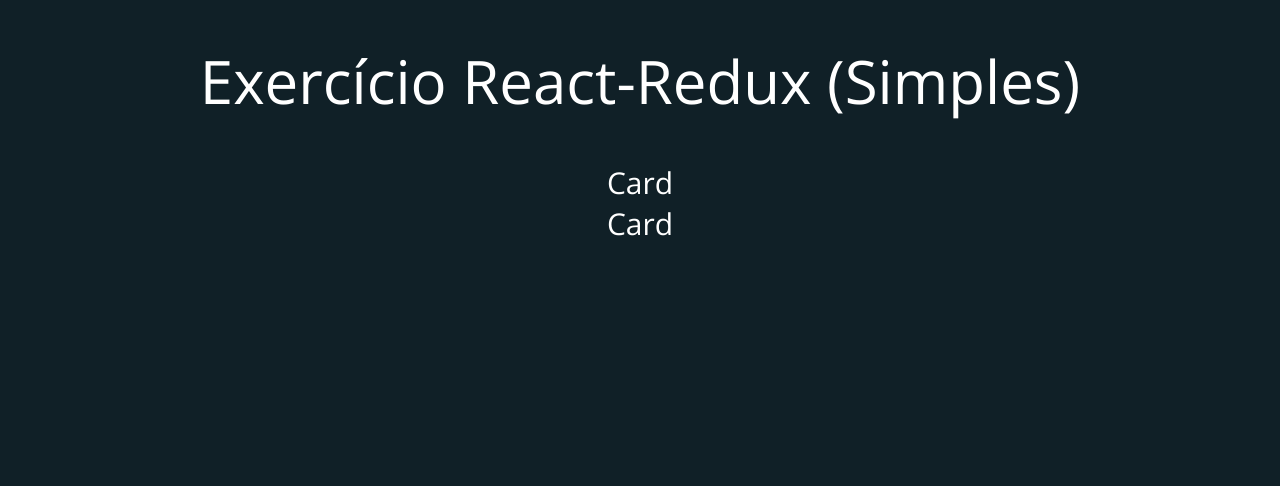
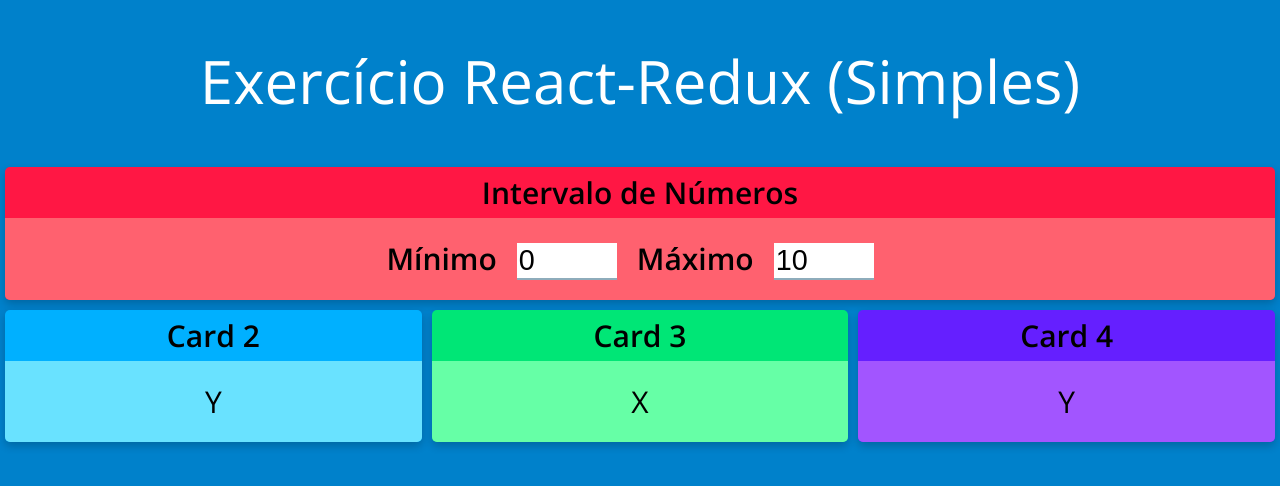
Before and after one commit to edilson-rodrigues/redux-simples, a React (Create React App) app: page / in a window 1280 px wide. Shown: the top 486 px of the page. Built offline with nearby package versions, Linux system fonts and the light colour scheme.

Commit message:
component card e intervalo

```diff
--- a/package.json
+++ b/package.json
@@ -2,6 +2,7 @@
   "name": "redux-simples",
   "version": "0.1.0",
   "private": true,
+  "license": "MIT",
   "dependencies": {
     "@testing-library/jest-dom": "^5.11.4",
     "@testing-library/react": "^11.1.0",
--- a/public/index.html
+++ b/public/index.html
@@ -1,5 +1,5 @@
 <!DOCTYPE html>
-<html lang="en">
+<html lang="pt-br">
 
 <head>
   <meta charset="utf-8" />
--- a/src/App.js
+++ b/src/App.js
@@ -1,18 +1,29 @@
 
 import Card from './components/Card/'
-import { AppStyle, TitleApp, FlexRow } from './AppStyle'
+import AppStyle from './AppStyle'
+import Intervalo from './components/Intervalo'
+
+const card_color = {
+  red: "red",
+  blue: "blue",
+  green: "green",
+  purple: "purple"
+}
+
 
 const App = () => (
   <AppStyle>
-    <TitleApp>
+    <AppStyle.Title>
       Exercício React-Redux (Simples)
-    </TitleApp>
-    <FlexRow>
-      <Card />
-    </FlexRow>
-    <FlexRow>
-      <Card />
-    </FlexRow>
+    </AppStyle.Title>
+    <AppStyle.Row>
+      <Intervalo />
+    </AppStyle.Row>
+    <AppStyle.Row>
+      <Card title="Card 2" color={card_color.blue}>Y</Card>
+      <Card title="Card 3" color={card_color.green}>X</Card>
+      <Card title="Card 4" color={card_color.purple}>Y</Card>
+    </AppStyle.Row>
   </AppStyle>
 );
 
--- a/src/AppStyle.js
+++ b/src/AppStyle.js
@@ -1,15 +1,17 @@
 import styled from 'styled-components'
 
-export const AppStyle = styled.div`
+const AppStyle = styled.div`
 display: flex;
 flex-direction: column;
-align-items: center;
+text-align: center;
 `
 
-export const TitleApp = styled.h1`
+AppStyle.Title = styled.h1`
 font-weight: 200;
 `
 
-export const FlexRow = styled.div`
+AppStyle.Row = styled.div`
 display: flex;
 `
+
+export default AppStyle;
--- a/src/GlobalStyles.js
+++ b/src/GlobalStyles.js
@@ -7,7 +7,7 @@
   body {
     margin: 0;
     padding: 0;
-    background-color: #102027;
+    background-color: #0081cb;
     font-family: 'Open Sans', sans-serif;
     font-size: 30px;
     color: #fff;
--- a/src/components/Card/Card.jsx
+++ b/src/components/Card/Card.jsx
@@ -1,5 +1,16 @@
 import React from "react";
+import CardStyle from "./CardStyle";
 
-const Card = () => <div>Card</div>;
+const Card = (props) => {
+	const { title, children, color } = props;
+	return (
+		<CardStyle color={color}>
+			<CardStyle.Header>
+				<CardStyle.Title>{title}</CardStyle.Title>
+			</CardStyle.Header>
+			<CardStyle.Content color={`${color}-light`}>{children}</CardStyle.Content>
+		</CardStyle>
+	);
+};
 
 export default Card;
--- /dev/null
+++ b/src/components/Card/CardStyle.js
@@ -0,0 +1,62 @@
+import styled from 'styled-components';
+
+const handleColorType = color => {
+  switch (color) {
+    case "red":
+      return "#ff1744";
+
+    case "red-light":
+      return "#ff616f";
+
+    case "blue":
+      return "#00b0ff";
+
+    case "blue-light":
+      return "#69e2ff";
+
+    case "green":
+      return "#00e676";
+
+    case "green-light":
+      return "#66ffa6";
+
+    case "purple":
+      return "#651fff";
+
+    case "purple-light":
+      return "#a255ff";
+
+    default:
+      return "#000000";
+  }
+};
+
+const CardStyle = styled.div`
+  flex: 1;
+  display: flex;
+  flex-direction: column;
+  margin: 5px;
+  background-color: ${({ color }) => handleColorType(color)};
+  box-shadow: 0 4px 8px 0 rgba(0,0,0,0.2);
+  border-radius: 5px; /* 5px rounded corners */
+`
+CardStyle.Header = styled.header`
+  display: flex;
+  justify-content: center;
+  color: ${({ color }) => handleColorType(color)};
+  border-radius: 5px 5px 0 0;
+`
+CardStyle.Title = styled.div`
+  flex: 1;
+  padding: 5px;
+  font-weight: bold;
+`
+CardStyle.Content = styled.div`
+  padding: 20px;
+  background-color: ${({ color }) => handleColorType(color)};
+  color: #000000;
+  border-radius: 0 0 5px 5px;
+`
+
+
+export default CardStyle;
--- /dev/null
+++ b/src/components/Intervalo/Intervalo.jsx
@@ -0,0 +1,40 @@
+import React from "react";
+
+import IntervaloStyle from "./IntervaloStyle";
+import Card from "../Card";
+
+const card_color = {
+	red: "red",
+	blue: "blue",
+	green: "green",
+	purple: "purple",
+};
+
+const Intervalo = () => (
+	<Card title="Intervalo de Números" color={card_color.red}>
+		<span>
+			<IntervaloStyle.Strong>
+				Mínimo
+				<IntervaloStyle.Input
+					type="number"
+					name="number"
+					id=""
+					value={0}
+					readonly
+				/>
+			</IntervaloStyle.Strong>
+			<IntervaloStyle.Strong>
+				Máximo
+				<IntervaloStyle.Input
+					type="number"
+					name="number"
+					id=""
+					value={10}
+					readonly
+				/>
+			</IntervaloStyle.Strong>
+		</span>
+	</Card>
+);
+
+export default Intervalo;
--- /dev/null
+++ b/src/components/Intervalo/IntervaloStyle.js
@@ -0,0 +1,21 @@
+import styled from 'styled-components';
+
+const IntervaloStyle = styled.div`
+
+`
+IntervaloStyle.Strong = styled.strong`
+
+`
+
+IntervaloStyle.Input = styled.input`
+  font-size: 1.8rem;
+  border: none;
+  border-bottom: 2px solid #8eacbb;
+  outline: none;
+  transition: .2s ease-in-out;
+  box-sizing: border-box;
+  margin: 0 20px 0 20px;
+  width: 100px;
+`
+
+export default IntervaloStyle;
--- /dev/null
+++ b/src/components/Intervalo/index.js
@@ -0,0 +1,3 @@
+import Intervalo from './Intervalo';
+
+export default Intervalo;
```
Also changed, not shown: 1 other file (tests, documents, lock files or other folders).
